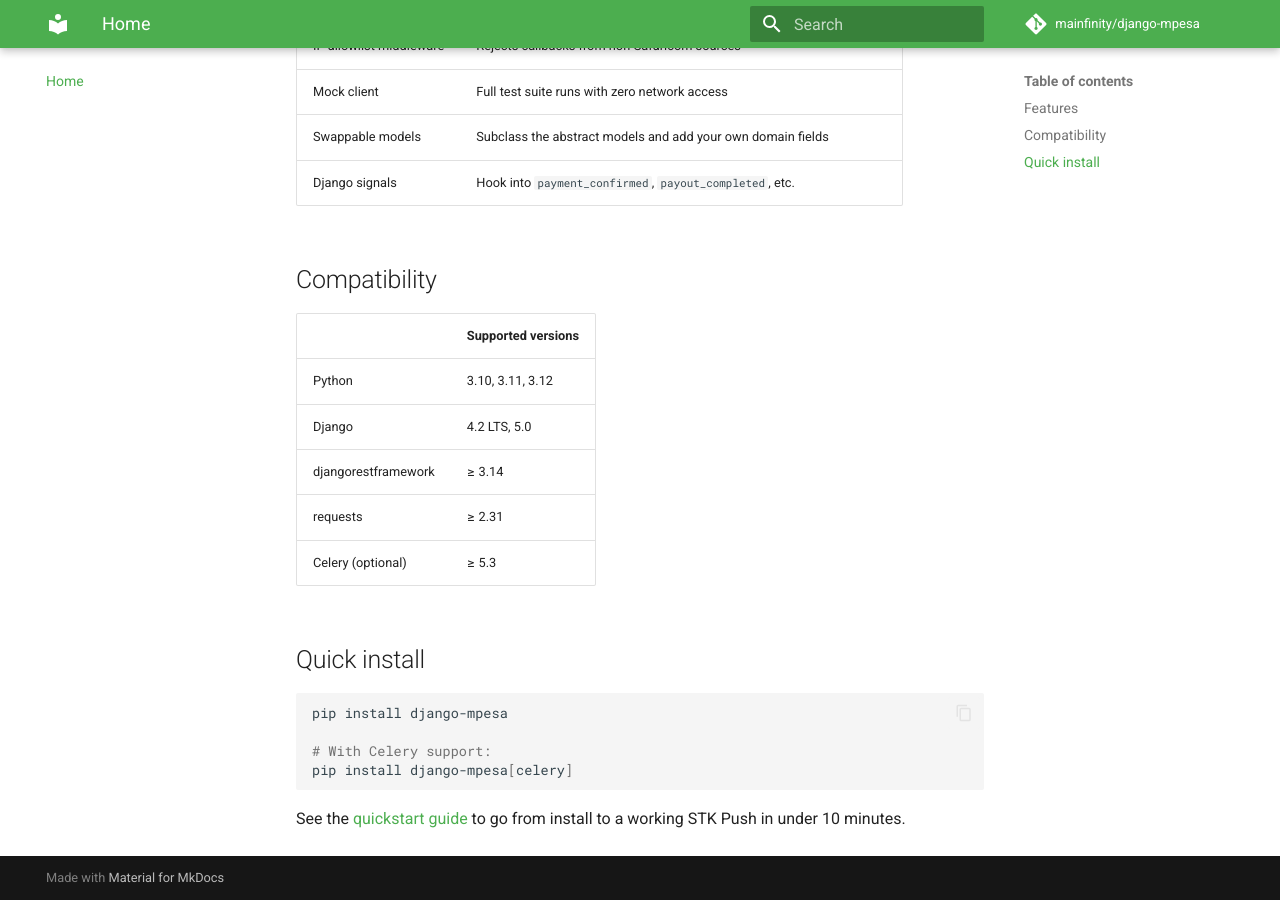
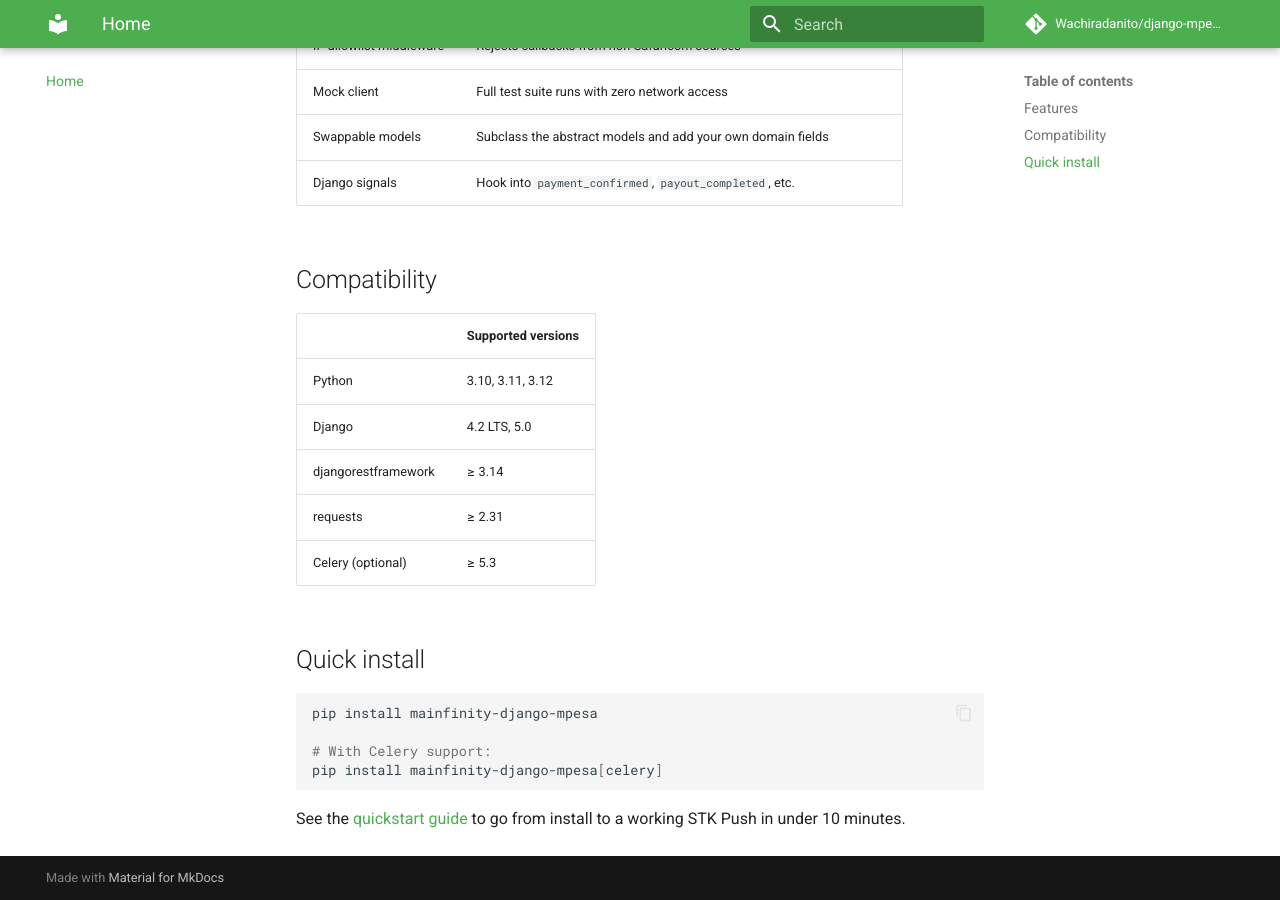
Before and after one commit to Wachiradanito/django-mpesa, an MkDocs documentation site: the page built from docs/index.md, in a window 1280 px wide and 900 px high, scrolled down 778 px. Built offline with MkDocs 1.6.1 and Material for MkDocs 9.7.7, drawn with Linux system fonts in a browser that asks for light colours; comment, search, counter and statistics services are not loaded.

````diff
--- a/docs/index.md
+++ b/docs/index.md
@@ -35,10 +35,10 @@ Extracted from production use in [Zaruni](https://zaruni.com) and packaged for r
 ## Quick install
 
 ```bash
-pip install django-mpesa
+pip install mainfinity-django-mpesa
 
 # With Celery support:
-pip install django-mpesa[celery]
+pip install mainfinity-django-mpesa[celery]
 ```
 
 See the [quickstart guide](quickstart.md) to go from install to a working STK Push in under 10 minutes.
--- a/mkdocs.yml
+++ b/mkdocs.yml
@@ -1,7 +1,7 @@
-site_name: django-mpesa
-site_url: https://django-mpesa.readthedocs.io
-repo_url: https://github.com/mainfinity/django-mpesa
-repo_name: mainfinity/django-mpesa
+site_name: mainfinity-django-mpesa
+site_url: https://mainfinity-django-mpesa.readthedocs.io
+repo_url: https://github.com/Wachiradanito/django-mpesa
+repo_name: Wachiradanito/django-mpesa
 edit_uri: edit/main/docs/
 
 theme:
````
Also changed, not shown: CONTRIBUTING.md (+23 -5 lines), README.md (+11 -11 lines), docs/quickstart.md (+2 -2 lines), docs/testing.md (+1 -1 lines), pyproject.toml (+5 -5 lines).
